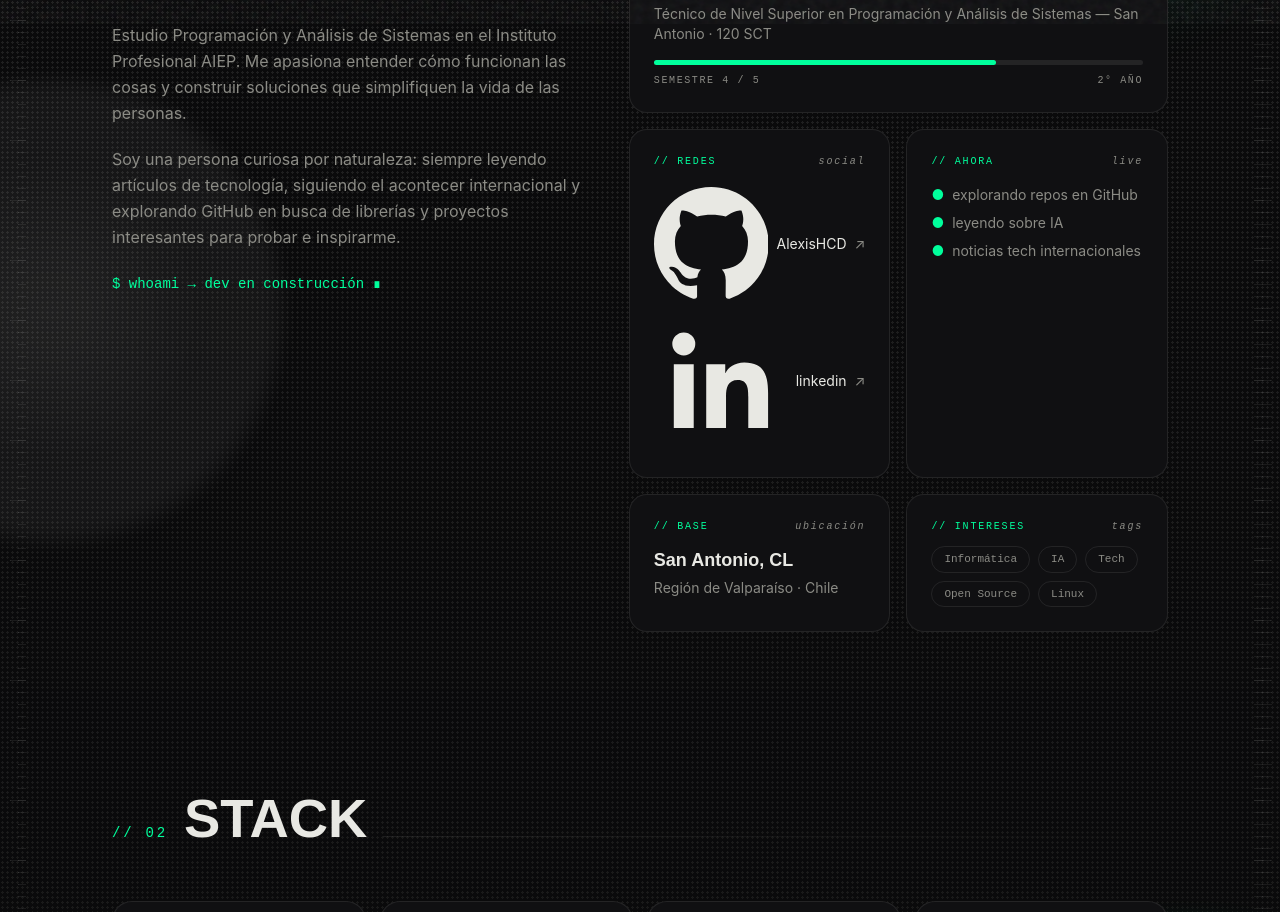
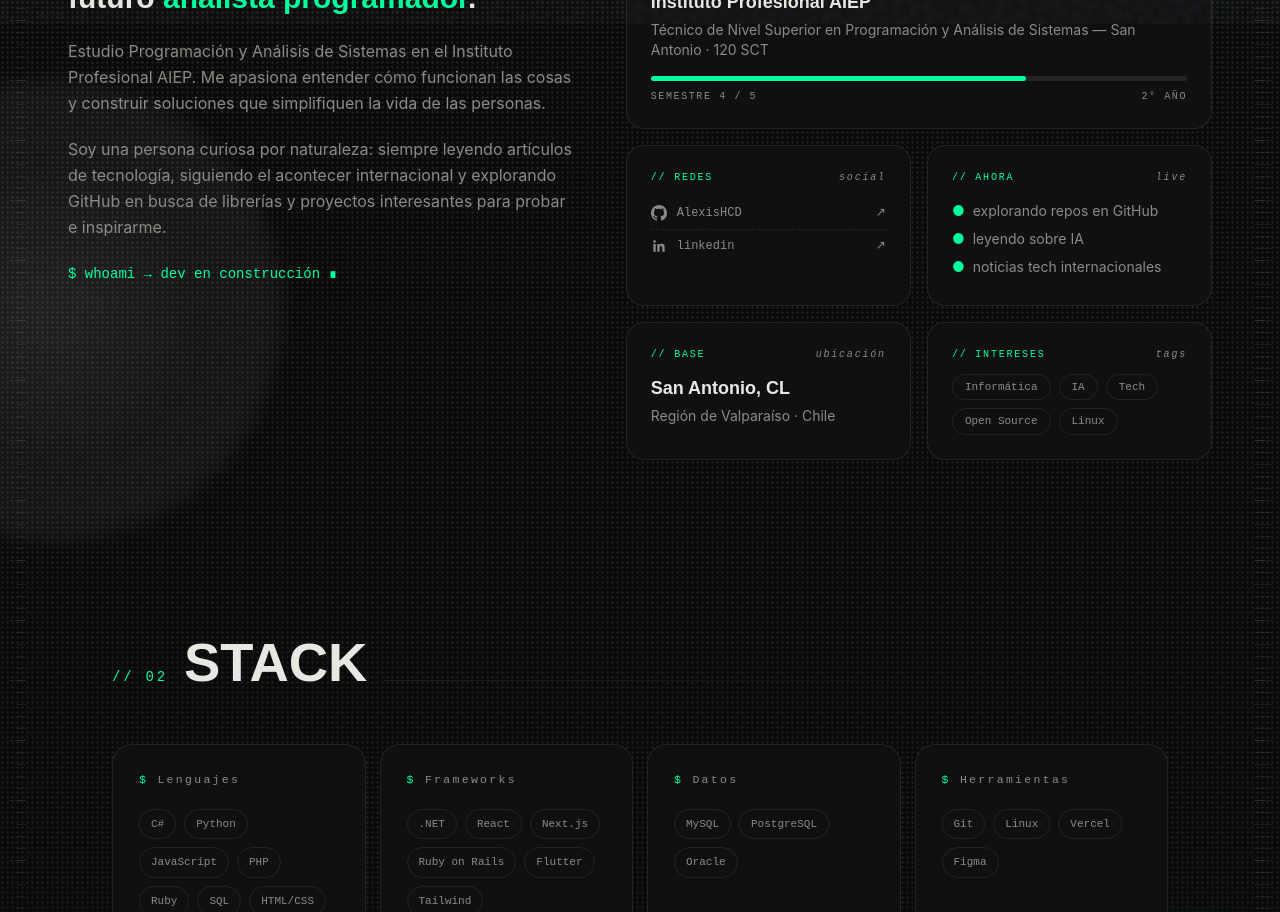
Before and after one commit to AlexisHCD/PorfolioADH, a React (Vite) app: page / in a window 1280 px wide. Shown: the part 1240-2152 px from the top of the page. Built offline with nearby package versions, Linux system fonts and the light colour scheme.

Commit message:
fix: compact social card rows with sized icons
GithubIcon/LinkedinIcon are dimensionless inline SVGs, so they collapsed
to the browser default (~300px wide) and blew up the REDES card. Rows now
match the mockup: 16px icons, mono labels, dashed separators and the
arrow translating out on hover.

```diff
--- a/src/components/sections/About.jsx
+++ b/src/components/sections/About.jsx
@@ -26,7 +26,7 @@ export default function About() {
       id="sobre-mi"
       ref={sectionRef}
       data-reveal
-      className="mx-auto max-w-6xl px-6 py-20 md:px-12"
+      className="mx-auto max-w-[1240px] px-6 py-[clamp(90px,12vh,150px)] md:px-12"
     >
       <SectionHead num="01" title="Sobre mí" />
 
@@ -94,24 +94,29 @@ export default function About() {
           {/* REDES */}
           <div className={cardBase} data-reveal>
             {cardTag('// REDES', 'social')}
-            <a
-              href={social.github}
-              target="_blank"
-              rel="noopener noreferrer"
-              className="flex items-center gap-2 py-1.5 text-sm hover:text-accent"
-            >
-              <GithubIcon /> <span>{social.githubUser}</span>
-              <span className="ml-auto text-muted">↗</span>
-            </a>
-            <a
-              href={social.linkedin}
-              target="_blank"
-              rel="noopener noreferrer"
-              className="flex items-center gap-2 py-1.5 text-sm hover:text-accent"
-            >
-              <LinkedinIcon /> <span>linkedin</span>
-              <span className="ml-auto text-muted">↗</span>
-            </a>
+            {[
+              { icon: <GithubIcon />, label: social.githubUser, href: social.github },
+              { icon: <LinkedinIcon />, label: 'linkedin', href: social.linkedin },
+            ].map((s) => (
+              <a
+                key={s.label}
+                href={s.href}
+                target="_blank"
+                rel="noopener noreferrer"
+                data-hover
+                className="group flex items-center gap-2.5 border-b border-dashed border-[var(--line)] py-2 font-mono text-xs last:border-b-0"
+              >
+                <span className="h-4 w-4 shrink-0 text-muted transition-colors group-hover:text-accent">
+                  {s.icon}
+                </span>
+                <span className="text-muted transition-colors group-hover:text-accent">
+                  {s.label}
+                </span>
+                <span className="ml-auto text-muted transition-all duration-300 group-hover:-translate-y-0.5 group-hover:translate-x-0.5 group-hover:text-accent">
+                  ↗
+                </span>
+              </a>
+            ))}
           </div>
 
           {/* AHORA */}
```
